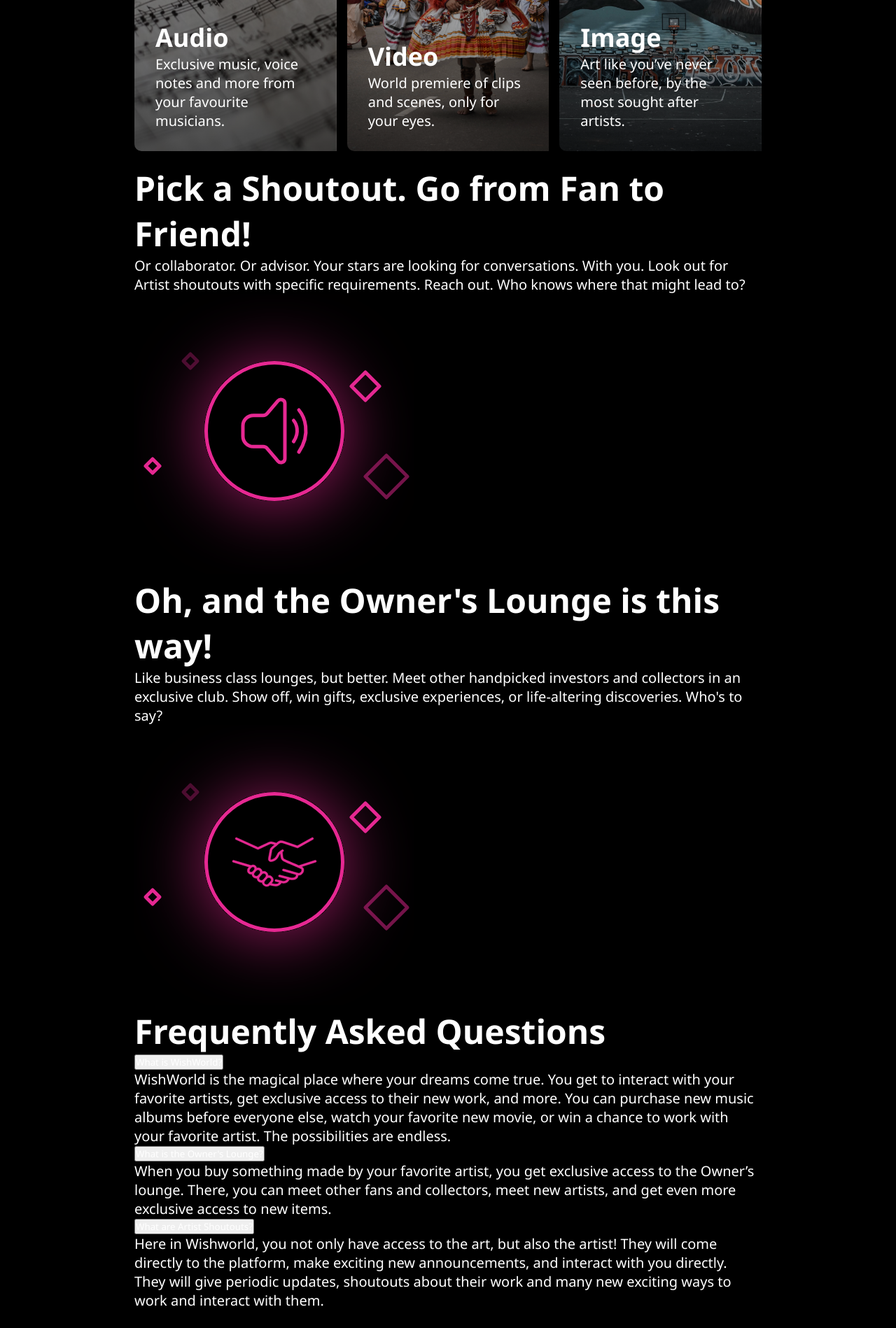
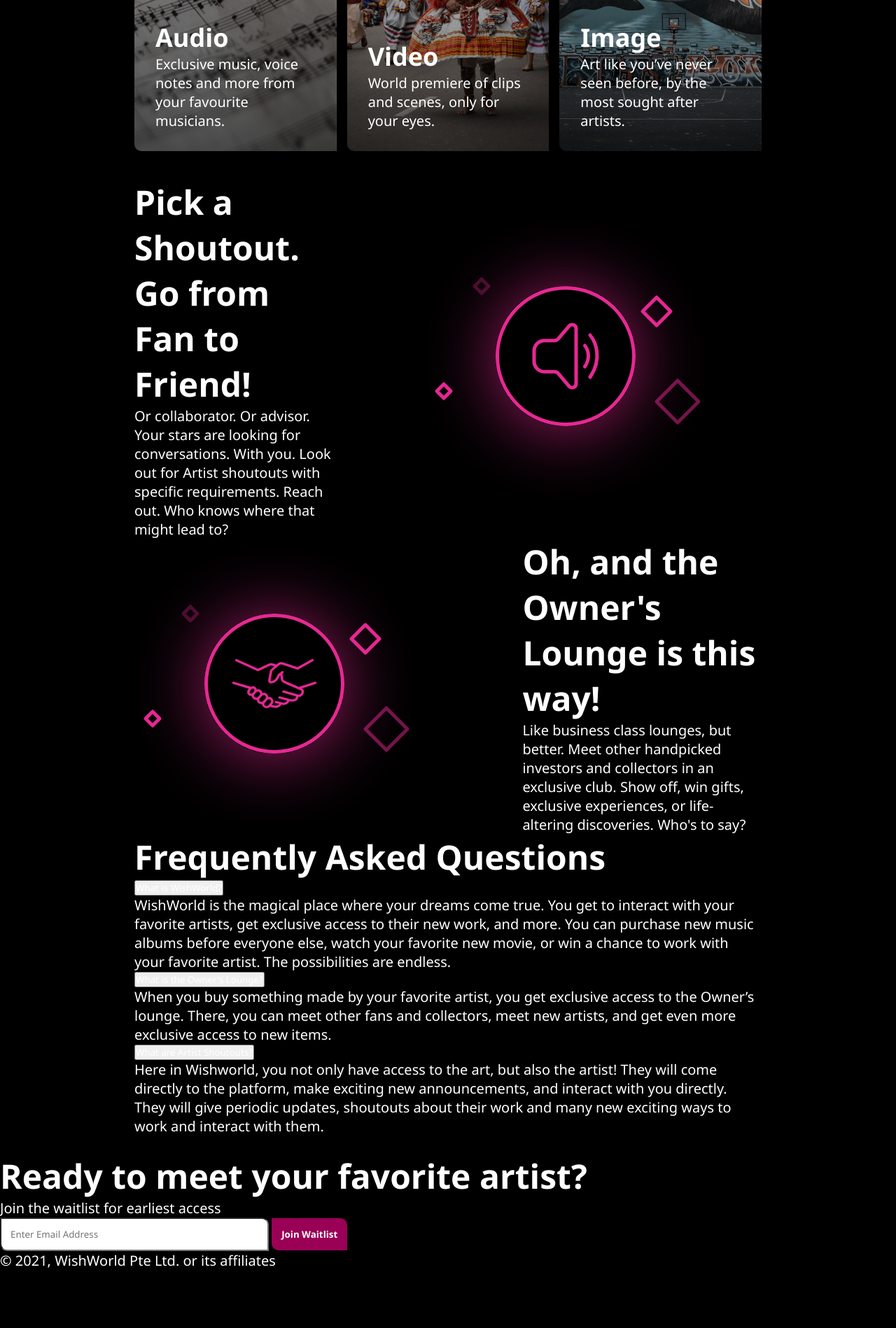
Before and after one commit to xqzyr/WishWorld, a PHP site: page / in a window 1280 px wide. Shown: the part 1124-3022 px from the top of the page at 70% size. After the commit the page ends 2936 px from the top, so only its background shows below. Run offline with PHP 8.4, Linux system fonts and the light colour scheme.

Commit message:
Unresponsive Webpage, Middle.css kinda done

```diff
--- a/css/middle.css
+++ b/css/middle.css
@@ -1,5 +1,6 @@
 .showcase {
     margin-top: 5vh;
+    margin-bottom: 5vh;
     text-align: center;
 }
 
@@ -41,3 +42,33 @@
     background: linear-gradient(to bottom, rgba(0, 0, 0, 0), rgb(0, 0, 0, 0.6)),
         url(/images/image.jpg);
 }
+
+.featureFirst {
+    display: flex;
+    justify-content: center;
+    align-items: center;
+}
+
+.featureFirstText {
+    flex: 2;
+    margin-right: 15%;
+}
+
+.featureFirstImage {
+    flex: 1;
+}
+
+.featureSecond {
+    display: flex;
+    justify-content: center;
+    align-items: center;
+}
+
+.featureSecondText {
+    flex: 2;
+    margin-left: 15%;
+}
+
+.featureSecondImage {
+    flex: 1;
+}
--- a/index.html
+++ b/index.html
@@ -72,18 +72,31 @@
 
             <div class="feature">
                 <div class="featureFirst">
+                    <div class="featureFirstText">
                         <h2 class="featureHeading">
                             Pick a Shoutout. Go from Fan to Friend!
                         </h2>
                         <p class="featureContent">
-                        Or collaborator. Or advisor. Your stars are looking for
-                        conversations. With you. Look out for Artist shoutouts
-                        with specific requirements. Reach out. Who knows where
-                        that might lead to?
+                            Or collaborator. Or advisor. Your stars are looking
+                            for conversations. With you. Look out for Artist
+                            shoutouts with specific requirements. Reach out. Who
+                            knows where that might lead to?
                         </p>
-                    <img src="images/speaker.svg" alt="speaker" />
                     </div>
+                    <img
+                        class="featureFirstImage"
+                        src="images/speaker.svg"
+                        alt="speaker"
+                    />
+                </div>
+
                 <div class="featureSecond">
+                    <img
+                        class="featureSecondImage"
+                        src="images/handshake.svg"
+                        alt="handshake"
+                    />
+                    <div class="featureSecondText">
                         <h2 class="featureHeading">
                             Oh, and the Owner's Lounge is this way!
                         </h2>
@@ -93,7 +106,7 @@
                             club. Show off, win gifts, exclusive experiences, or
                             life-altering discoveries. Who's to say?
                         </p>
-                    <img src="images/handshake.svg" alt="handshake" />
+                    </div>
                 </div>
             </div>
 
@@ -144,14 +157,15 @@
                 <p class="emailPromtMessage">
                     Join the waitlist for earliest access
                 </p>
-                <div class="emailList">
+                <form action="">
                     <input
-                        type="text"
+                        type="email"
+                        id="email"
                         placeholder="Enter Email Address"
-                        id="enterEmail"
+                        name="email"
                     />
-                    <button class="joinEmailList">Join Waitlist</button>
-                </div>
+                    <button class="submitEmail">Join Waitlist</button>
+                </form>
             </div>
             <footer>
                 <div class="footer">
```
Lines whose indentation alone changed are shown as unchanged.
